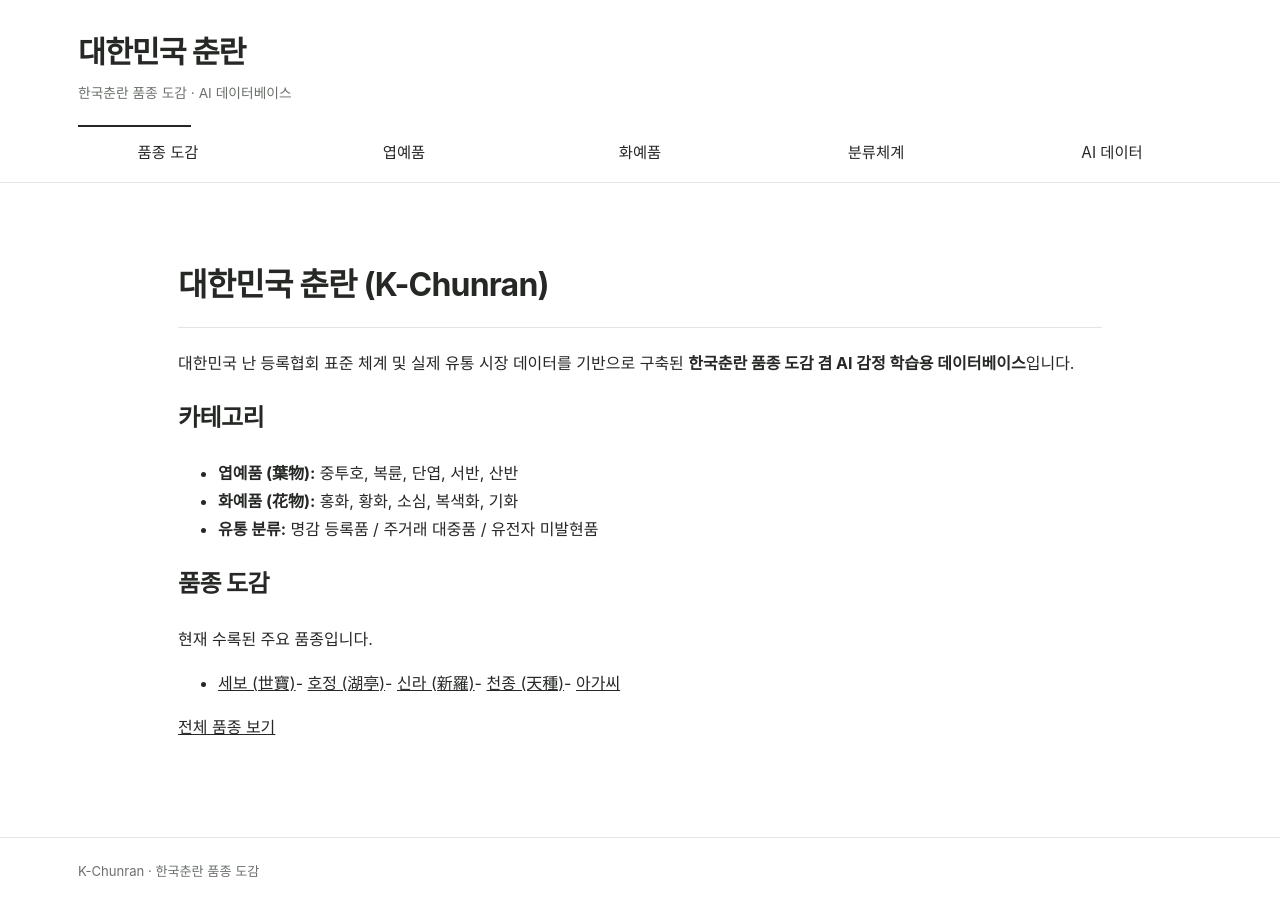
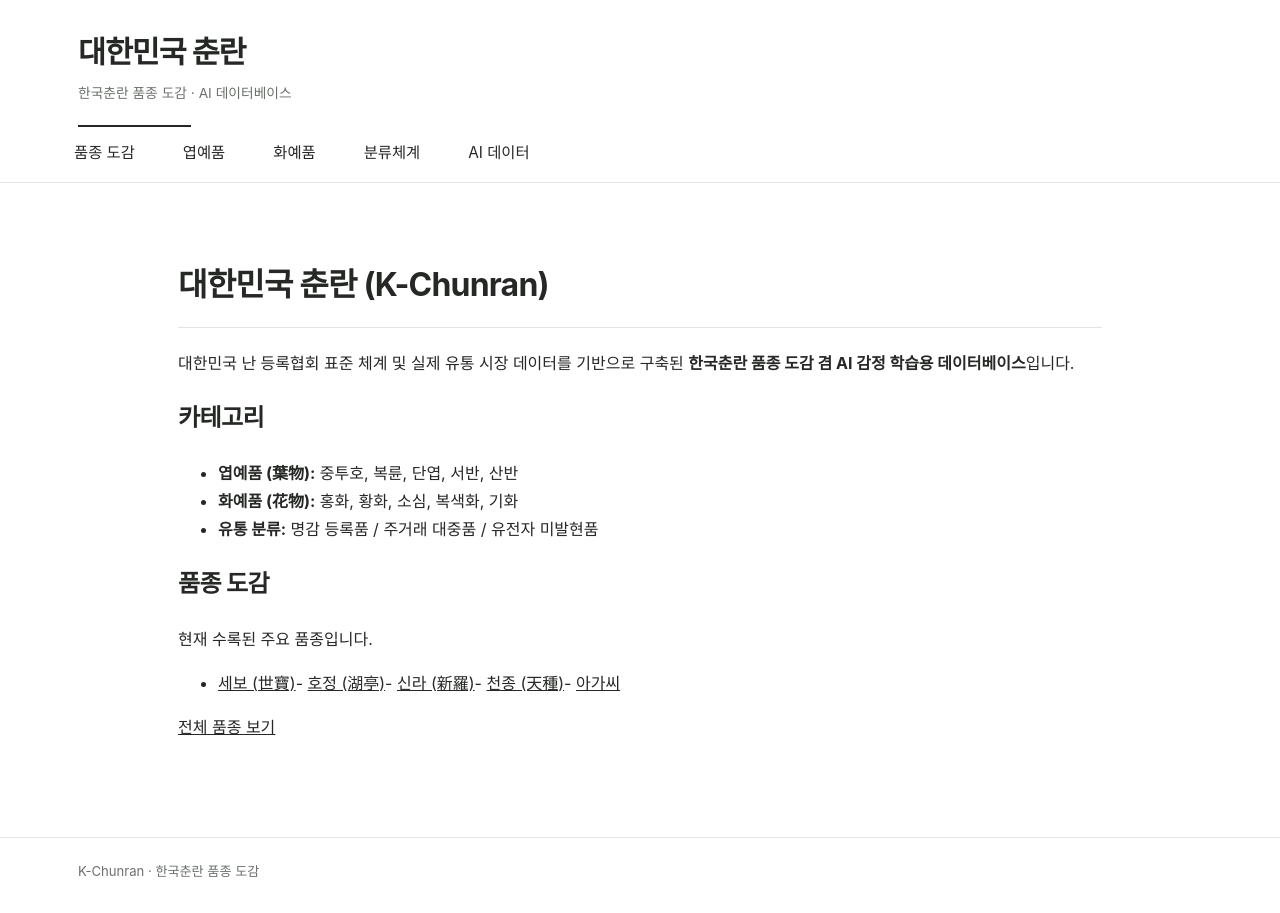
Before and after one commit to parasolra5-pixel/K-chunran, a Jekyll site: the page built from index.md, in a window 1280 px wide. Built offline with Jekyll 4.4.1, drawn with Linux system fonts in a browser that asks for light colours.

Commit message:
layout: restore compact top menu spacing

```diff
--- a/assets/css/k-chunran.css
+++ b/assets/css/k-chunran.css
@@ -85,16 +85,11 @@ a { color: inherit; }
   min-height: 54px;
 }
 
-.kc-nav-group {
-  position: relative;
-  flex: 1 1 0;
-  min-width: 0;
-}
+.kc-nav-group { position: relative; }
 
 .kc-nav-item {
   display: block;
-  width: 100%;
-  padding: 13px 16px;
+  padding: 13px 24px;
   border: 0;
   border-bottom: 2px solid transparent;
   background: transparent;
@@ -103,7 +98,6 @@ a { color: inherit; }
   font: inherit;
   font-size: 0.96rem;
   white-space: nowrap;
-  text-align: center;
   cursor: pointer;
 }
 
@@ -119,8 +113,7 @@ a { color: inherit; }
   z-index: 20;
   left: 0;
   top: 100%;
-  width: 100%;
-  min-width: 0;
+  min-width: 190px;
   padding: 16px 18px 18px;
   background: var(--kc-menu-bg);
   border: 1px solid var(--kc-border);
@@ -206,7 +199,6 @@ a { color: inherit; }
   .kc-nav-item { width: 100%; text-align: left; border-bottom: 1px solid var(--kc-border); }
   .kc-mega-menu {
     position: static;
-    width: 100%;
     min-width: 0;
     border: 0;
     border-bottom: 1px solid var(--kc-border);
```
